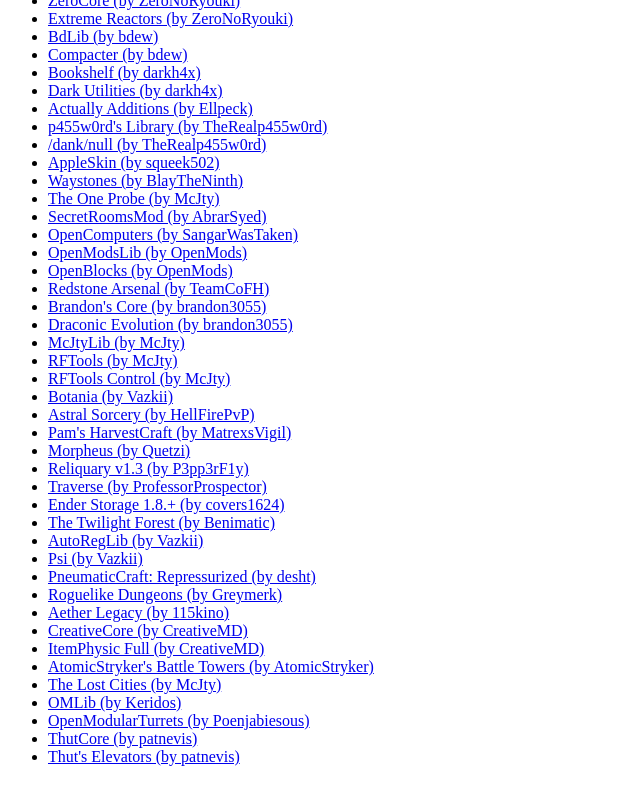
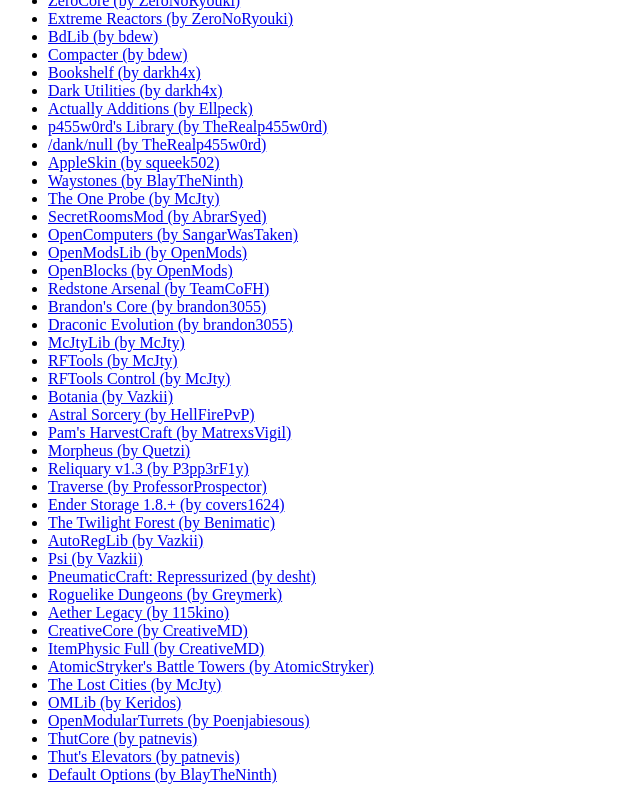
Before and after one commit to FeldrinH/KristlikModpack, a plain HTML site: page index.html in a window 1280 px wide. Shown: the part 502-1302 px from the top of the page, without its empty margins (0-640 px from the left). Drawn offline with Linux system fonts and the light colour scheme.

Commit message:
Updated modlist

```diff
--- a/index.html
+++ b/index.html
@@ -69,4 +69,5 @@
 <li><a href="https://minecraft.curseforge.com/mc-mods/224663">OpenModularTurrets (by Poenjabiesous)</a></li>
 <li><a href="https://minecraft.curseforge.com/mc-mods/224428">ThutCore (by patnevis)</a></li>
 <li><a href="https://minecraft.curseforge.com/mc-mods/224375">Thut's Elevators (by patnevis)</a></li>
+<li><a href="https://minecraft.curseforge.com/mc-mods/232131">Default Options (by BlayTheNinth)</a></li>
 </ul>
```
